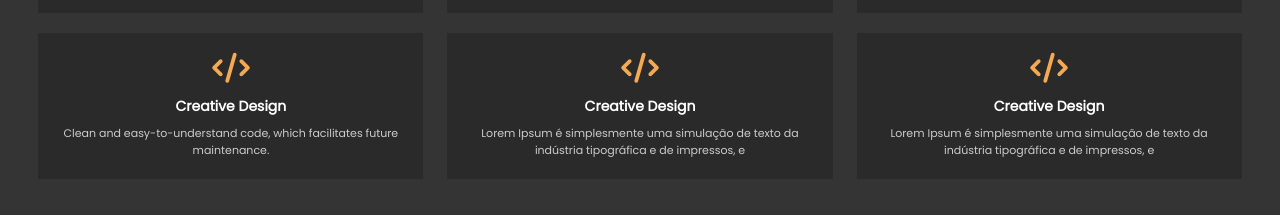
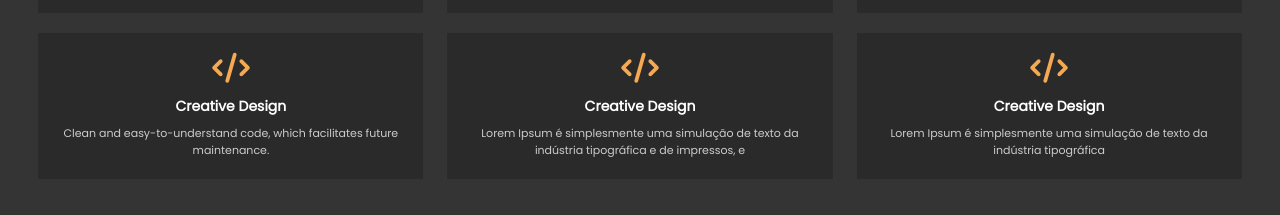
Before and after one commit to JoaoPaulo-dev-lab/my-portfolio, a Vue app: page / in a window 1280 px wide. Shown: the part 1260-1475 px from the top of the page. Built offline with nearby package versions, Linux system fonts and the light colour scheme.

Commit message:
Alteracao de informacoes pessoais

```diff
--- a/src/components/ServicesApp.vue
+++ b/src/components/ServicesApp.vue
@@ -7,7 +7,7 @@
         <ServiceSingle title="User Interface" icon="fa fa-tablet" description="Interfaces with modern and responsive design"/>
         <ServiceSingle title="Creative Design" icon="fa fa-code" description="Clean and easy-to-understand code, which facilitates future maintenance."/>
         <ServiceSingle title="Creative Design" icon="fa fa-code" description="Lorem Ipsum é simplesmente uma simulação de texto da indústria tipográfica e de impressos, e"/>
-        <ServiceSingle title="Creative Design" icon="fa fa-code" description="Lorem Ipsum é simplesmente uma simulação de texto da indústria tipográfica e de impressos, e"/>
+        <ServiceSingle title="Creative Design" icon="fa fa-code" description="Lorem Ipsum é simplesmente uma simulação de texto da indústria tipográfica"/>
     </div>
   </section>
 </template>
```
